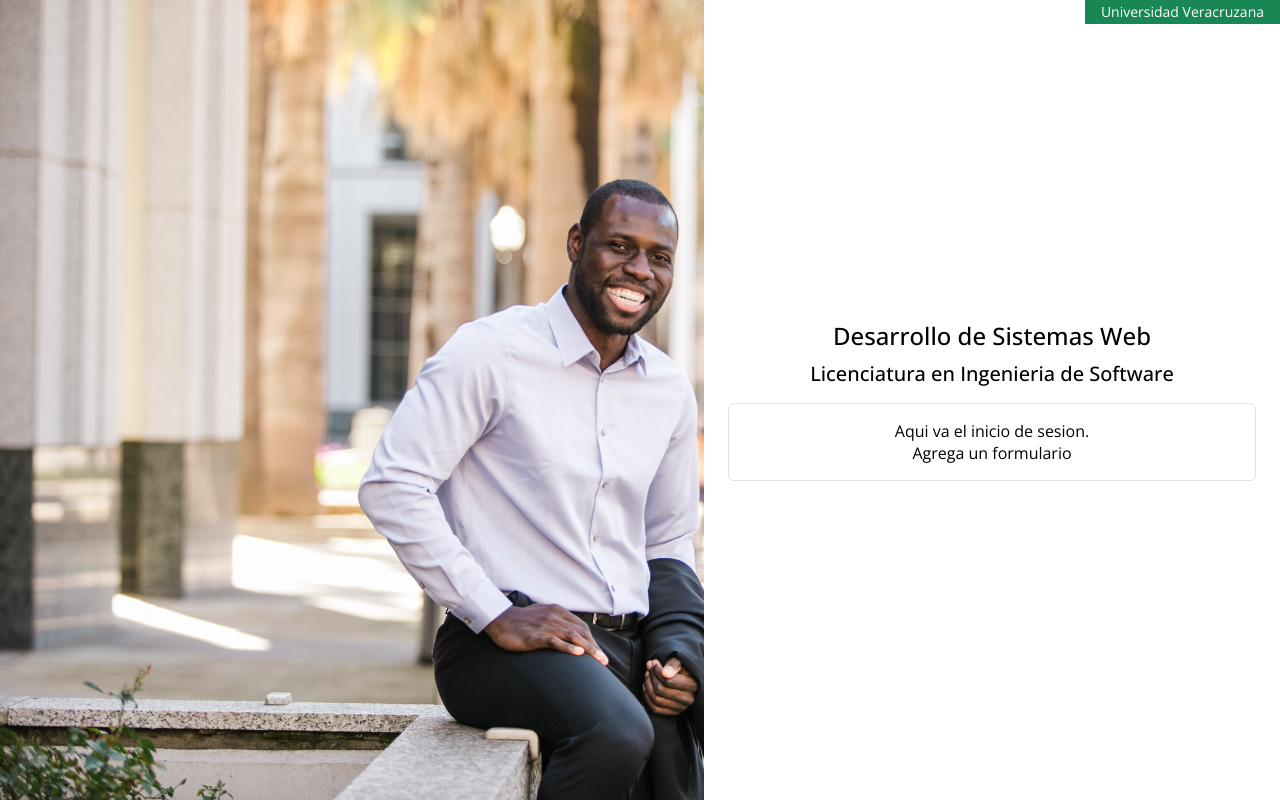
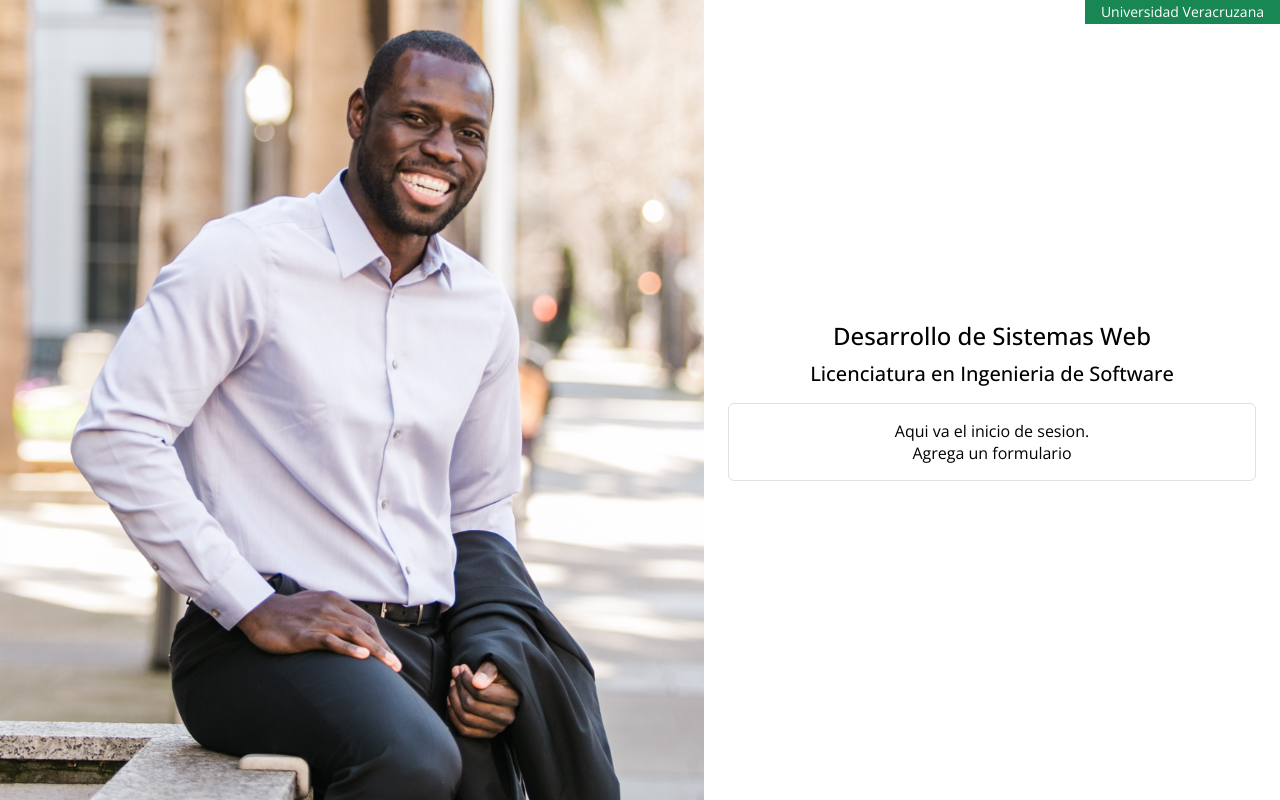
Before and after one commit to JavierDominguez-Chavi/PracticaWebFormularioResponsivo, a plain HTML site: page css-login/index.html in a window 1280 px wide. Drawn offline with nearby package versions, Linux system fonts and the light colour scheme.

Commit message:
Change Image

```diff
--- a/css-login/estilos.css
+++ b/css-login/estilos.css
@@ -37,7 +37,7 @@ body {
 .lado-izquierdo {
     background-repeat: no-repeat;
     background-size: cover;
-    background-image: url('fondo-login.jpg');
+    background-image: url('fondo-login.png');
     height: 100vh;
     min-height: 500px;
 }
```
Also changed, not shown: css-login/fondo-login.jpg (deleted), css-login/fondo-login.png (added).
